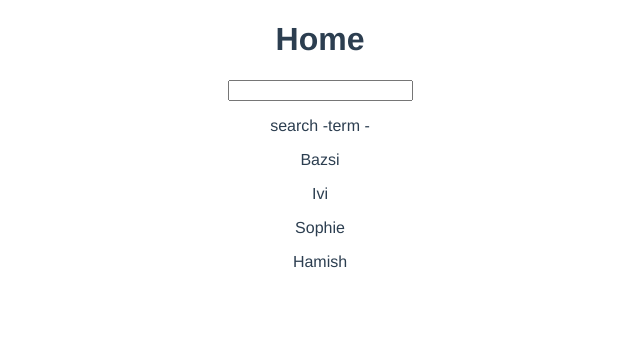
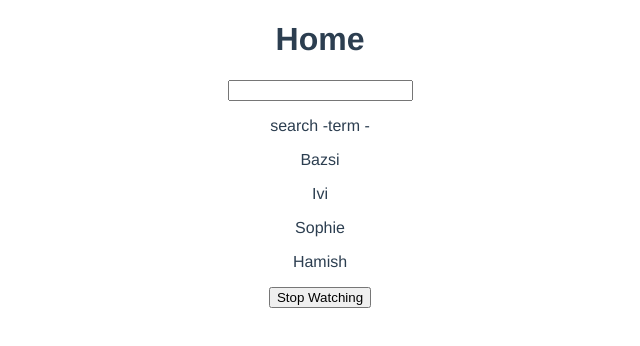
Before and after one commit to Pici1985/vue-blog, a Vue app: page / in a window 1280 px wide. Shown: the top 346 px of the page, without its empty margins (320-960 px from the left). Built offline with nearby package versions, Linux system fonts and the light colour scheme.

Commit message:
Watch and watchEffect
demoing watch and watchEffect functions inside setup

```diff
--- a/src/main.js
+++ b/src/main.js
@@ -4,5 +4,5 @@ import router from './router'
 
 createApp(App).use(router).mount('#app')
 
-// https://www.youtube.com/watch?v=V-kxBWcPJfo
-// 18:20nal
+// https://www.youtube.com/watch?v=0FwBjPeLqQ8
+// 00:01nal
--- a/src/views/HomeView.vue
+++ b/src/views/HomeView.vue
@@ -25,17 +25,31 @@
     <p v-for="name in matchingNames" :key="name">
       {{ name }}
     </p>
+    <button @click="handleClick">Stop Watching</button>
   </div>
 </template>
 
 <script>
-import { computed, ref } from 'vue'
+import { computed, ref, watch, watchEffect } from 'vue'
 
 export default {
   name: 'HomeView',
   setup(){
     const search = ref('')
     const names = ref(['Bazsi','Ivi','Sophie','Hamish'])
+
+    const stopWatch = watch(search, () => {
+      console.log('watch function fired')
+    })
+
+    const stopEffect = watchEffect(() => {
+      console.log('watchEffect fired', search.value)
+    })
+
+    const handleClick = () => {
+      stopWatch();
+      stopEffect();
+    }
 
     const matchingNames = computed(() => {
       return names.value.filter((name) => name.includes(search.value))
@@ -44,7 +58,8 @@ export default {
     return {
       names,
       search,
-      matchingNames
+      matchingNames,
+      handleClick
     }
   }
   // refs vs reactive
```
